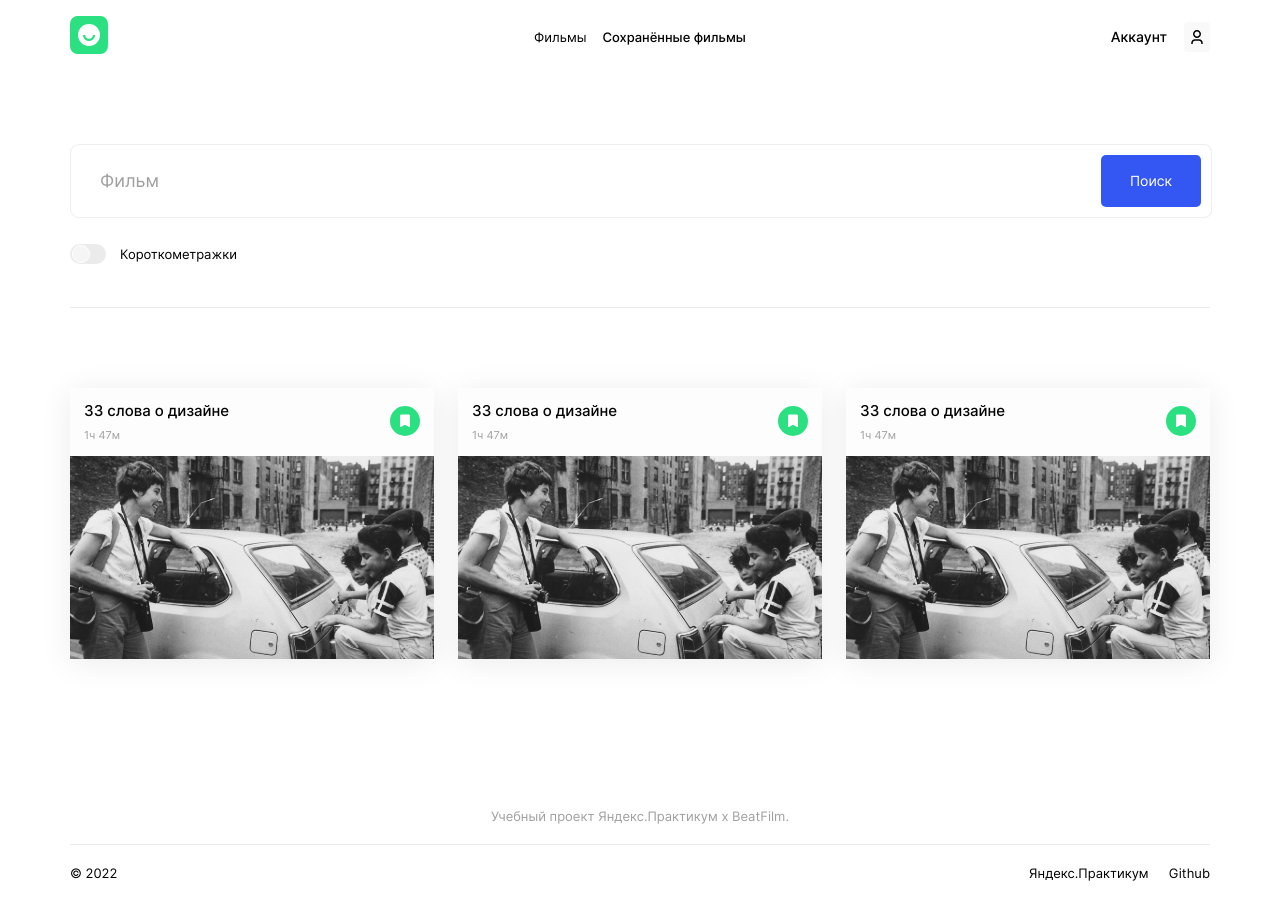
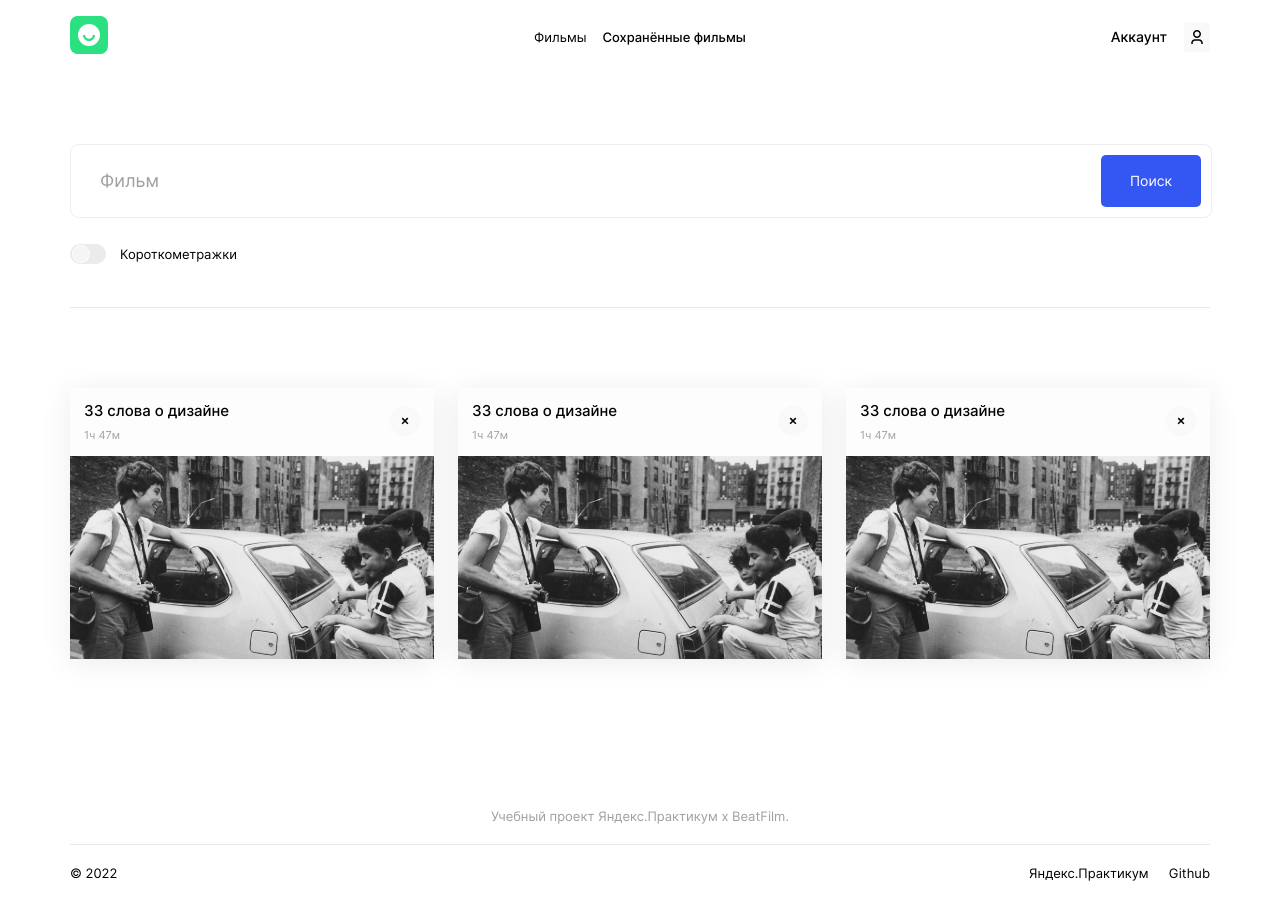
Before and after one commit to Lizaakishina/movies-explorer-frontend, a React (Create React App) app: page /saved-movies in a window 1280 px wide. Built offline with nearby package versions, Linux system fonts and the light colour scheme.

Commit message:
fix: разные карточки в зависимости от типа страницы

```diff
--- a/src/components/MovieCard/MovieCard.jsx
+++ b/src/components/MovieCard/MovieCard.jsx
@@ -1,8 +1,13 @@
 import "./MovieCard.css";
 import save_active from "../../images/save_active.svg";
 import movie from "../../images/movie.svg";
+import close from "../../images/close.svg";
+import save_disactive from "../../images/save_disactive.svg";
 
-const MovieCard = () => {
+const MovieCard = ({type}) => {
+  const isSaved = true;
+  const moviesCardSaved = isSaved ? save_active : save_disactive;
+  const moviesCardClose = type==="movies" ? moviesCardSaved : close;
   return (
     <div className="movieCard">
       <div className="movieCard__flexbox">
@@ -11,7 +16,7 @@ const MovieCard = () => {
           <p className="movieCard__time">1ч 47м</p>
         </div>
         <button type="button" className="button">
-          <img className="movieCard__save" src={save_active} alt="В избранное"/>
+          <img className="movieCard__save" src={moviesCardClose} alt="В избранное"/>
         </button>
       </div>
       <img className="movieCard__shot" src={movie} alt="Кадр из фильма"/>
--- a/src/components/MoviesList/MoviesList.jsx
+++ b/src/components/MoviesList/MoviesList.jsx
@@ -5,14 +5,14 @@ const MoviesList = ({type}) => {
   return (
     <section className="moviesList">
       <ul className="list moviesList__grid">
-        <li><MovieCard/></li>
-        <li><MovieCard/></li>
-        <li><MovieCard/></li>
-        {type==="movies" && <li><MovieCard/></li>}
-        {type==="movies" && <li><MovieCard/></li>}
-        {type==="movies" && <li><MovieCard/></li>}
-        {type==="movies" && <li><MovieCard/></li>}
-        {type==="movies" && <li><MovieCard/></li>}
+        <li><MovieCard type={type}/></li>
+        <li><MovieCard type={type}/></li>
+        <li><MovieCard type={type}/></li>
+        {type==="movies" && <li><MovieCard type={type}/></li>}
+        {type==="movies" && <li><MovieCard type={type}/></li>}
+        {type==="movies" && <li><MovieCard type={type}/></li>}
+        {type==="movies" && <li><MovieCard type={type}/></li>}
+        {type==="movies" && <li><MovieCard type={type}/></li>}
       </ul>
       {type==="movies" && <button type="button" className="button moviesList__button">Ещё</button>}
     </section>
```
